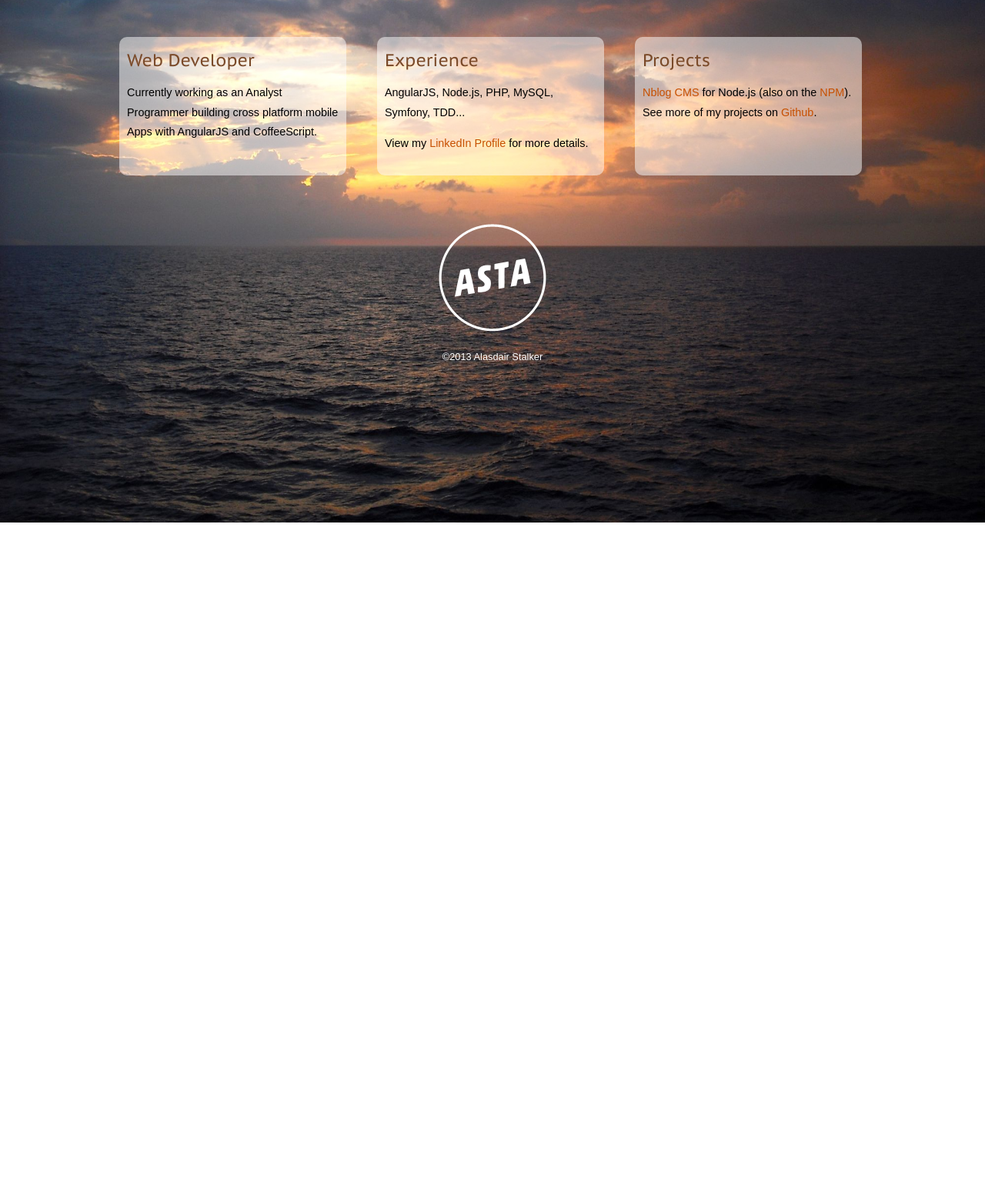
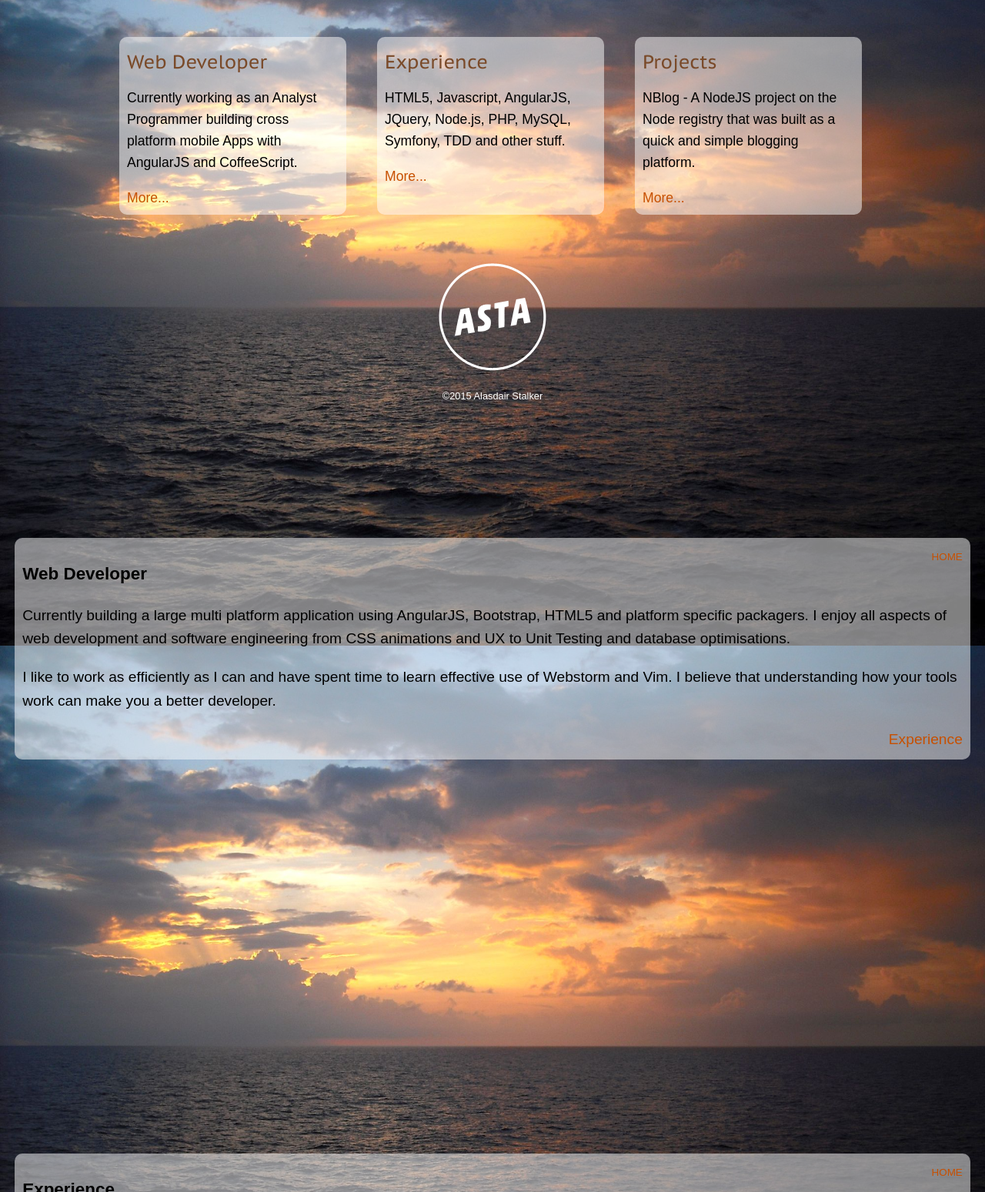
Before and after one commit to astalker/asta.org.uk, a plain HTML site: page index.html in a window 1280 px wide. Shown: the part 121-1670 px from the top of the page at 77% size. Before the commit the page ends 800 px from the top, so only its background shows below. Drawn offline with nearby package versions, Linux system fonts and the light colour scheme.

Commit message:
Add the expanded sections with scroll clicks

```diff
--- a/css/styles.scss
+++ b/css/styles.scss
@@ -51,6 +51,12 @@
   font-style: normal;
 }
 
+html,body {
+  width: 100%;
+  height: 100%;
+  position: relative;
+}
+
 h1, h2 {
   font: normal 1.0em/1 'pt_sans_captionregular', Arial, sans-serif;
 }
@@ -96,20 +102,24 @@ html {
     margin: 20px auto 10px auto;
     width: 300px;
   }
+  article:last-child {
+    @media screen and (max-width: 1020px) and (min-width: 701px) {
+      width: 610px;
+      height: auto;
+    }
+  }
 }
 
-section {
+article {
   background-color: rgba(255,255,255,0.5);
   @include bordertop(10px);
   margin: 20px;
   padding: 10px;
   width: 275px;
   float: left;
-  height: 10em;
+  height: 12em;
   line-height: 1.6em;
-  p {
-    font-size: 0.9em;
-  }
+  font-size: 1.1em;
   h2 {
     margin-top: 0.4em;
   }
@@ -119,11 +129,34 @@ section {
   }
 }
 
-section:last-child {
-  @media screen and (max-width: 1020px) and (min-width: 701px) {
-    width: 610px;
+section {
+  min-height: 100%;
+  article {
+    background-color: rgba(255, 255, 255, 0.5);
+    @include bordertop(10px);
+    margin: 20px 1em;
+    padding: 10px;
+    width: auto;
     height: auto;
+    font-size: 1.2em;
   }
+}
+
+footer {
+  clear: both;
+  text-align: center;
+  color: #fff;
+  font-size: 0.8em;
+}
+
+.splash {
+  min-height: 100%;
+}
+
+.home {
+  float: right;
+  text-transform: uppercase;
+  font-size: 0.7em;
 }
 
 .links {
@@ -146,10 +179,6 @@ section:last-child {
   }
 }
 
-#banner {
-  height: 200px;
-}
-
 .logo {
   margin: 0;
   padding: 0;
@@ -158,9 +187,6 @@ section:last-child {
   background: url(../images/logo.png) no-repeat center center;
 }
 
-footer {
-  clear: both;
-  text-align: center;
-  color: #fff;
-  font-size: 0.8em;
+.more {
+  float: right;
 }
--- a/index.html
+++ b/index.html
@@ -14,10 +14,12 @@
     <script src="js/html5shiv.js"></script>
     <link rel="stylesheet" type="text/css" media="all" href="/css/ie.css"/>
     <![endif]-->
+    <script src="//code.jquery.com/jquery-2.1.3.min.js"></script>
+    <script src="js/main.js"></script>
 </head>
 <body>
-
-    <h1>Alasdair Stalker</h1>
+<div class="splash">
+    <h1 id="home">Alasdair Stalker</h1>
 
     <div class="links">
         <ul>
@@ -28,25 +30,65 @@
     </div>
 
     <div class="container">
-        <section>
+        <article>
             <h2>Web Developer</h2>
             <p>Currently working as an Analyst Programmer building cross platform mobile Apps with AngularJS and CoffeeScript.
             </p>
-         </section>
-        <section>
+            <a href="#developer">More...</a>
+         </article>
+        <article>
             <h2>Experience</h2>
-            <p>AngularJS, Node.js, PHP, MySQL, Symfony, TDD...</p>
-            <p>View my <a href="http://uk.linkedin.com/in/alasdairstalker" target="_blank">LinkedIn Profile</a> for more details.</p>
-        </section>
-        <section>
+            <p>HTML5, Javascript, AngularJS, JQuery, Node.js, PHP, MySQL, Symfony, TDD and other stuff.</p>
+
+            <a href="#experience">More...</a>
+        </article>
+        <article>
             <h2>Projects</h2>
-            <p><a href="https://github.com/astalker/nblog" target="_blank">Nblog CMS</a> for Node.js (also on the <a href="https://npmjs.org/package/nblog" target="_blank">NPM</a>). See more of my projects on <a href="https://github.com/astalker" target="_blank">Github</a>.</p>
-        </section>
-
+            <p>NBlog - A NodeJS project on the Node registry that was built as a quick and simple blogging platform.</p>
+            <a href="#projects">More...</a>
+        </article>
     </div>
     <footer>
         <div class="logo"></div>
-        <p>&copy;2013 Alasdair Stalker</p>
+        <p>&copy;2015 Alasdair Stalker</p>
     </footer>
+</div>
+
+<section id="developer">
+    <article>
+        <a href="#home" class="home">Home</a>
+        <h3>Web Developer</h3>
+        <p>Currently building a large multi platform application using AngularJS, Bootstrap, HTML5 and platform specific packagers. I enjoy all aspects of web development and software engineering from CSS animations and UX to Unit Testing and database optimisations.</p>
+        <p>I like to work as efficiently as I can and have spent time to learn effective use of Webstorm and Vim. I believe that understanding how your tools work can make you a better developer.</p>
+        <p><a href="#experience" class="more">Experience</a></p>
+    </article>
+</section>
+
+<section id="experience">
+    <article>
+        <a href="#home" class="home">Home</a>
+        <h3>Experience</h3>
+        <p>Working in a variety of disciplines I've worked heavily with HTML5, CSS, Javascript and PHP. I have also worked closely with Databases in both relational and NoSQL types. Recently I gained a Microsoft Certification for HTML5, CSS3, and Javascript MS 480.</p>
+        <p>Check out my <a href="http://uk.linkedin.com/in/alasdairstalker">LinkedIn Profile</a> for more details.</p>
+        <ul>
+            <li>Mentored for the Coder Dojo Glasgow and presented a talk on getting in to programming.</li>
+            <li>Presented two talks on AngularJS at the GlasgowJS usergroup (Beginning Angular / Directives)</li>
+        </ul>
+        <p><a href="#projects" class="more">Projects</a></p>
+    </article>
+</section>
+
+<section id="projects">
+    <article>
+        <a href="#home" class="home">Home</a>
+        <h3>Projects</h3>
+        <p>One of my most enjoyable projects was a NodeJS module called NBlog. I initially created this to learn about NodeJS and implemented it as my blog at the time. It uses MongoDB and Bootstrap in addition to NodeJS and it's available on the NPM registry. Currently it is getting over 1000 downloads a month.</p>
+        <ul>
+            <li><a href="https://github.com/astalker/nblog" target="_blank">Nblog CMS</a> for Node.js (also on the <a href="https://npmjs.org/package/nblog" target="_blank">NPM</a>).</li>
+        </ul>
+        <p>See more of my projects on <a href="https://github.com/astalker" target="_blank">Github</a>.</p>
+    </article>
+</section>
+
     </body>
 </html>
--- /dev/null
+++ b/js/main.js
@@ -0,0 +1,15 @@
+(function($) {
+  $(function() {
+
+    $('a[href*=#]').click(function() {
+      var target = $(this.hash);
+       if (target.length) {
+         $('html,body').animate({
+             scrollTop: target.offset().top
+        }, 500);
+        return false;
+      }
+    });
+
+  });
+})(jQuery);
```
Also changed, not shown: css/styles.css, 1 other file.
